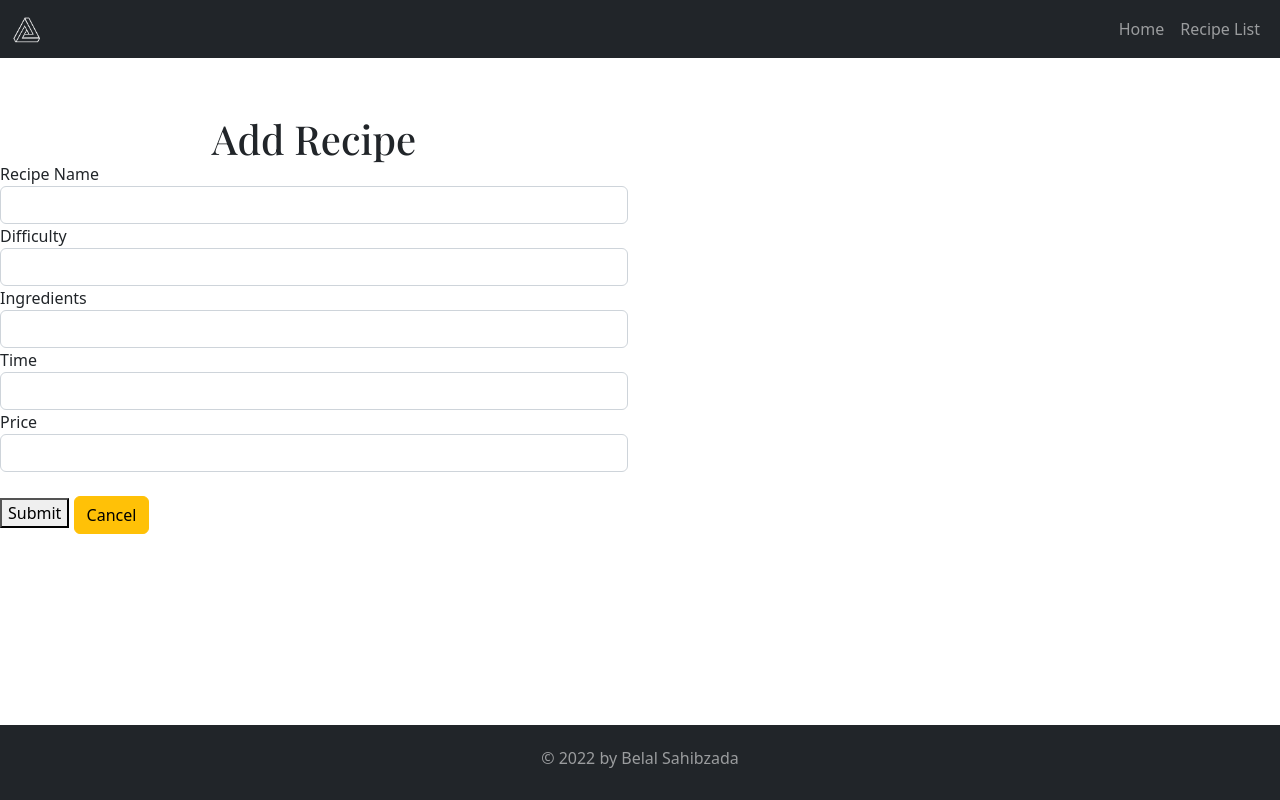
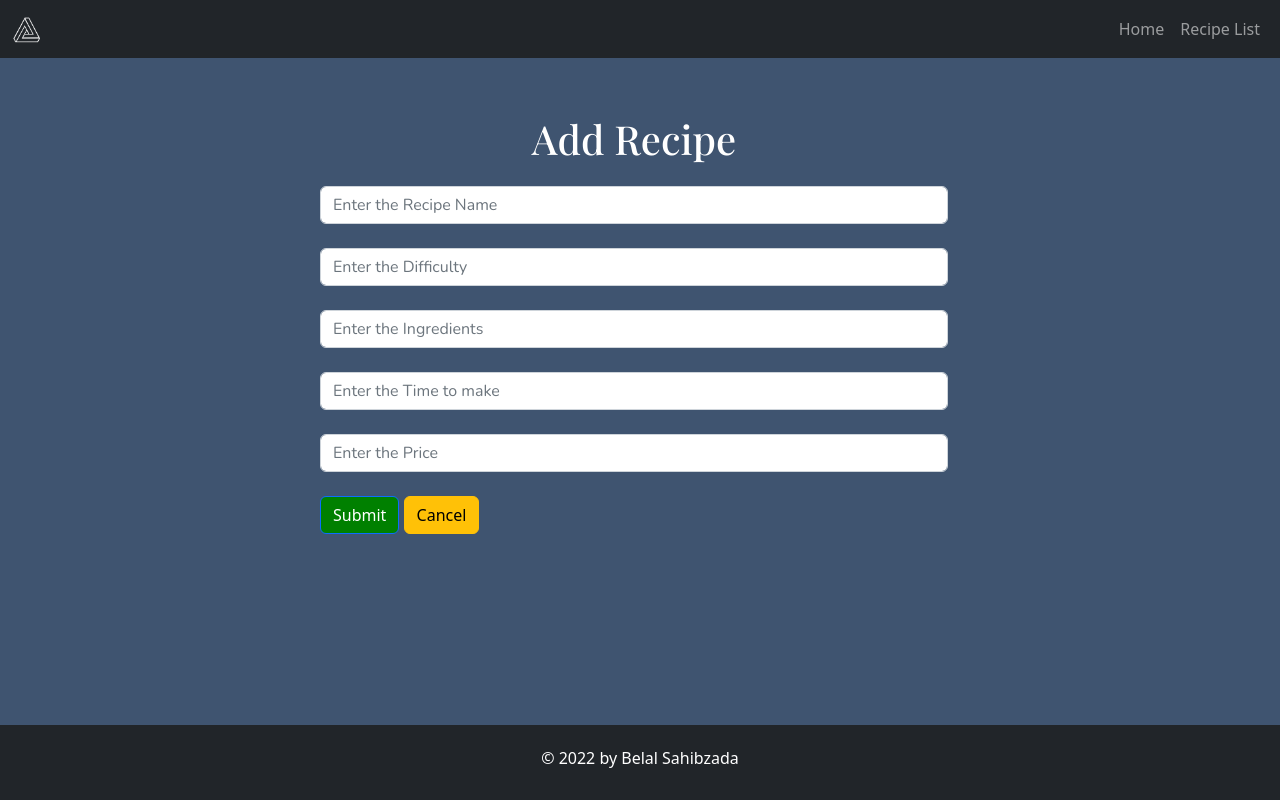
Before and after one commit to belalsahibzada/Assignment3, a Node server app: page /recipes/add in a window 1280 px wide; the page is wider, and only the part inside the window is pictured. Run offline with Node 20, Linux system fonts and the light colour scheme; some libraries are stand-ins or nearby versions.

Commit message:
Color changes

```diff
--- a/public/content/app.css
+++ b/public/content/app.css
@@ -3,7 +3,7 @@
 @import url('https://fonts.googleapis.com/css2?family=Nunito&family=Playfair+Display:wght@500&display=swap');
 
 body {
-  background-color: white!important;
+  background-color: #3f5470 !important;
   margin: 0px;
   font-family: 'Playfair Display', serif;
 }
@@ -18,6 +18,7 @@ h1 {
   bottom: 0;
   text-align: center;
   animation: fade-in 2s 1;
+  color: white;
 }
 /*animation keyframe with "fade in" name
 @keyframes fade-in {
@@ -32,6 +33,7 @@ h1 {
   top: 12%;
   left: 0%;
   animation: fade-in 2s 1;
+  color: white;
 }
 
 @keyframes fade {
@@ -49,3 +51,13 @@ p2 {
 img {
   animation: fade 1s 1 !important;
 }
+
+.container-center {
+  position:relative;
+  left: 25%;
+}
+
+.form-group{
+  font-family: 'Nunito', sans-serif;
+  color:white;
+}
--- a/server/views/partials/bottom_nav.ejs
+++ b/server/views/partials/bottom_nav.ejs
@@ -12,6 +12,6 @@
 
 <div class="fixed-bottom navbar-dark bg-dark">
   <div class="text-center text-white p-3 bottom " >
-    <h6 class="navbar-text">&copy; 2022 by Belal Sahibzada</h6>
+    <h6 class="navbar-text" style="color:white">&copy; 2022 by Belal Sahibzada</h6>
   </div>
 </div>
--- a/server/views/recipe/add.ejs
+++ b/server/views/recipe/add.ejs
@@ -2,55 +2,55 @@
 <%- include ../partials/main_nav %>
 <!--Content for the add page-->
 
-<div class="contrainer">
+<div class="container-center">
     <div class="row">
         <div class="col-md-offset-3 col-md-6">
             <h1 class="recipe-title"> <%= title %></h1> <br><br>
             <form class="form" method="POST">
                 <div class="form-group">
-                    <label for="nameTextField"> Recipe Name </label>
+                    <label for="nameTextField"> </label>
                     <input type="text" class=form-control
                     id="nameTextField"
-                    placeholde="Enter the Recipe Name"
+                    placeholder="Enter the Recipe Name"
                     name="name" required>
                 </div>
 
                  <div class="form-group">
-                    <label for="difficultyTextField"> Difficulty </label>
+                    <label for="difficultyTextField">  </label>
                     <input type="text" class=form-control
                     id="difficultyTextField"
-                    placeholde="Enter the Difficulty"
+                    placeholder="Enter the Difficulty"
                     name="difficulty" required>
                 </div>
 
 
                     <!--when you add the description field for the "recipe" then make sure you put the <textarea> tag after required> -->
                  <div class="form-group">
-                    <label for="ingredientsTextField"> Ingredients </label>
+                    <label for="ingredientsTextField">  </label>
                     <input type="text" class=form-control
                     id="ingredientsTextField"
-                    placeholde="Enter the Ingredients"
+                    placeholder="Enter the Ingredients"
                     name="ingredients" required>
                 </div>
 
                 <div class="form-group">
-                    <label for="timeTextField"> Time </label>
+                    <label for="timeTextField">  </label>
                     <input type="number" class=form-control
                     id="timeTextField"
-                    placeholde="Enter the Time to make "
+                    placeholder="Enter the Time to make "
                     name="time" required>
                 </div>
 
                  <div class="form-group">
-                    <label for="priceTextField"> Price </label>
+                    <label for="priceTextField">  </label>
                     <input type="number" class=form-control
                     id="priceTextField"
-                    placeholde="Enter the Price "
+                    placeholder="Enter the Price "
                     name="price" required>
                 </div>
                 <br>
-                <button class="btn-btn-primary" type="submit">
-                    <i class="fas fa-edit"> </i> Submit
+                <button class="btn btn-primary" type="submit" style="background-color:green">
+                    <i class="fas fa-edit"> </i> Submit </a>
                 </button>
 
                 <a href="/recipes" class="btn btn-warning">
```
Also changed, not shown: server/views/recipe/edit.ejs (+7 -7 lines), server/views/recipe/list.ejs (+15 -15 lines).
